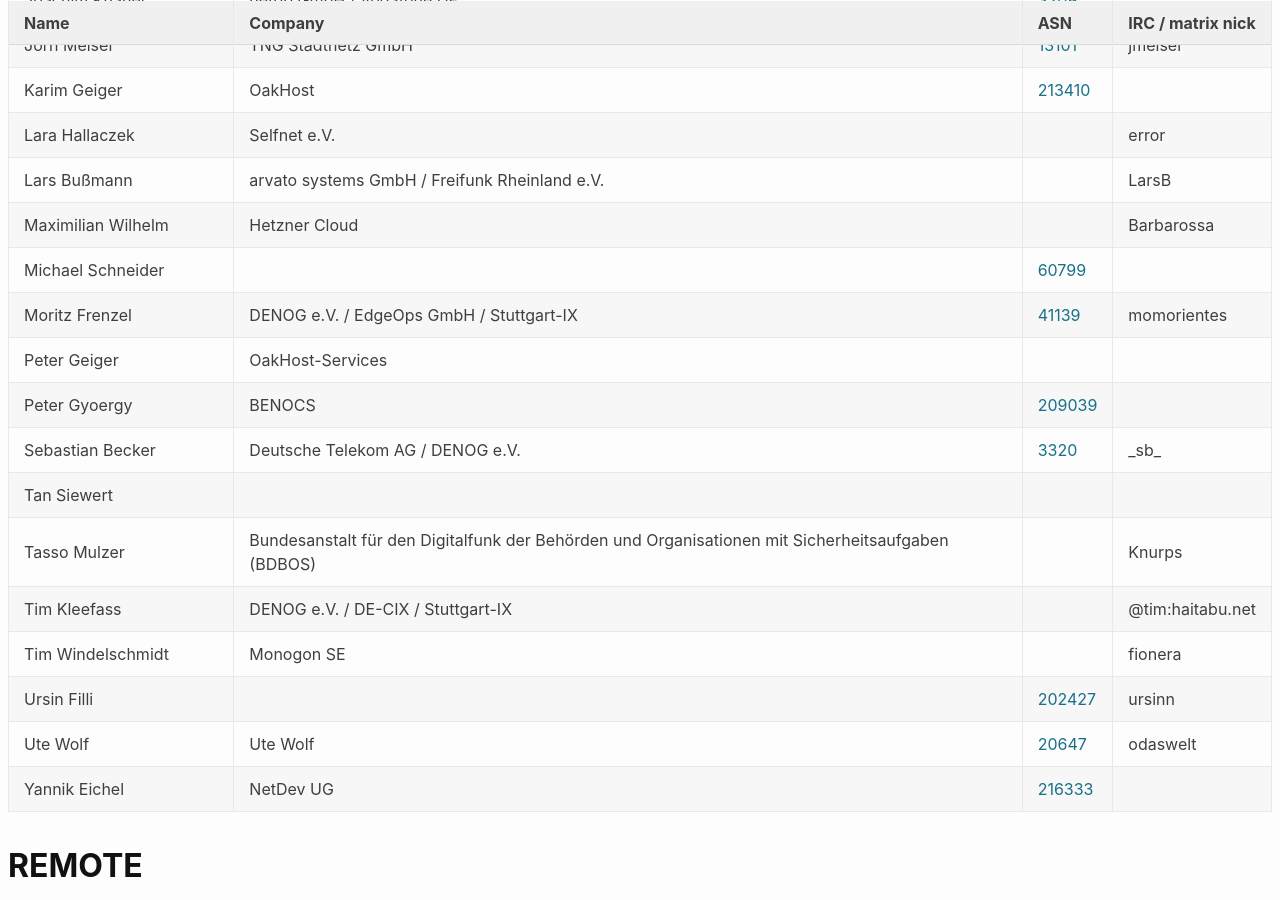
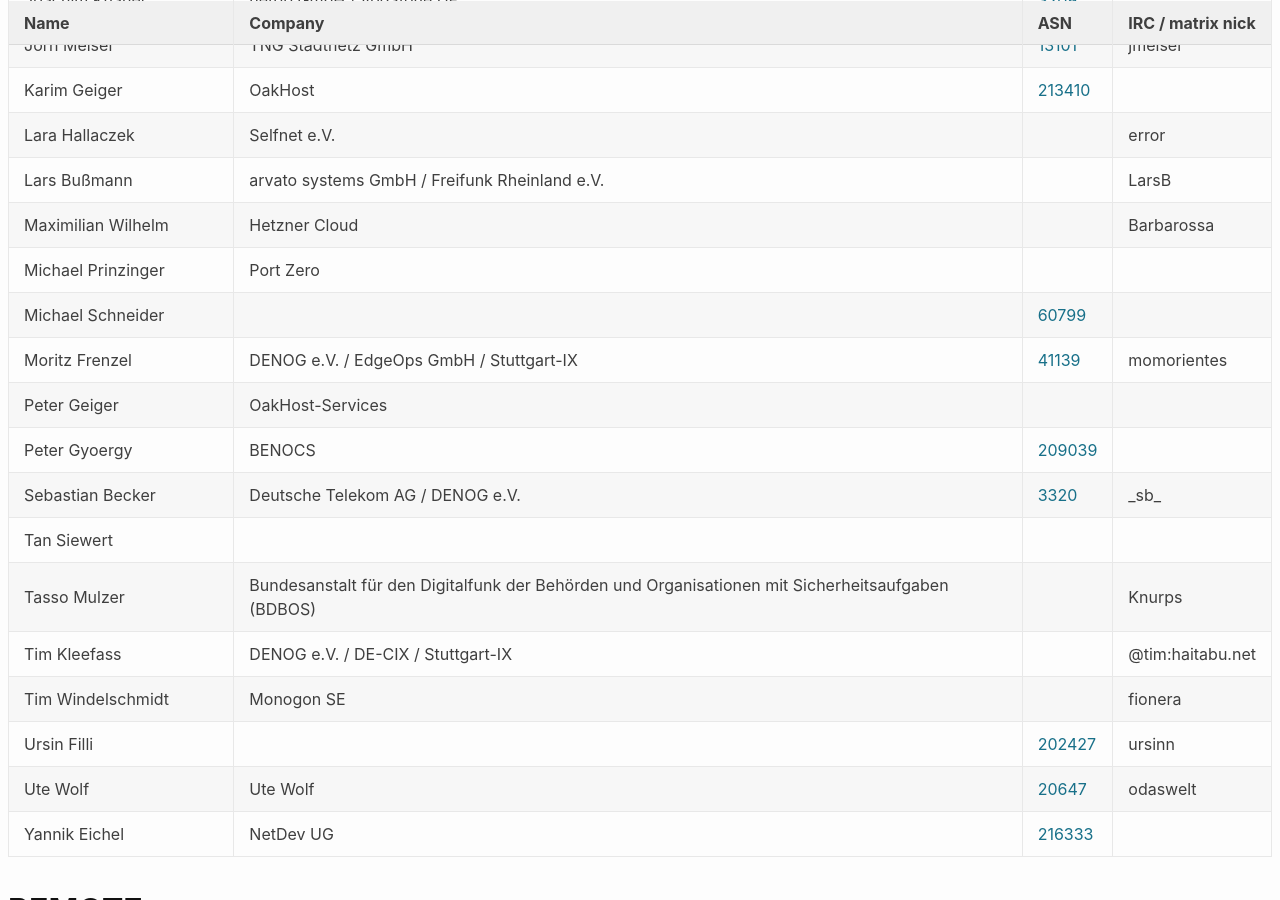
Before and after one commit to denog/pretix-attendeelist, a Jekyll site: the page built from denog17/index.markdown, in a window 1280 px wide and 900 px high, scrolled down 673 px. Built offline with Jekyll 4.4.1, drawn with Linux system fonts in a browser that asks for light colours.

Commit message:
Latest data: Mon Apr 28 16:50:03 UTC 2025

```diff
--- a/_data/attendees_denog17_onsite.json
+++ b/_data/attendees_denog17_onsite.json
@@ -96,6 +96,12 @@
     "asn": null
   },
   {
+    "name": "Michael Prinzinger",
+    "company": "Port Zero",
+    "irc": null,
+    "asn": null
+  },
+  {
     "name": "Michael Schneider",
     "company": null,
     "irc": null,
```
